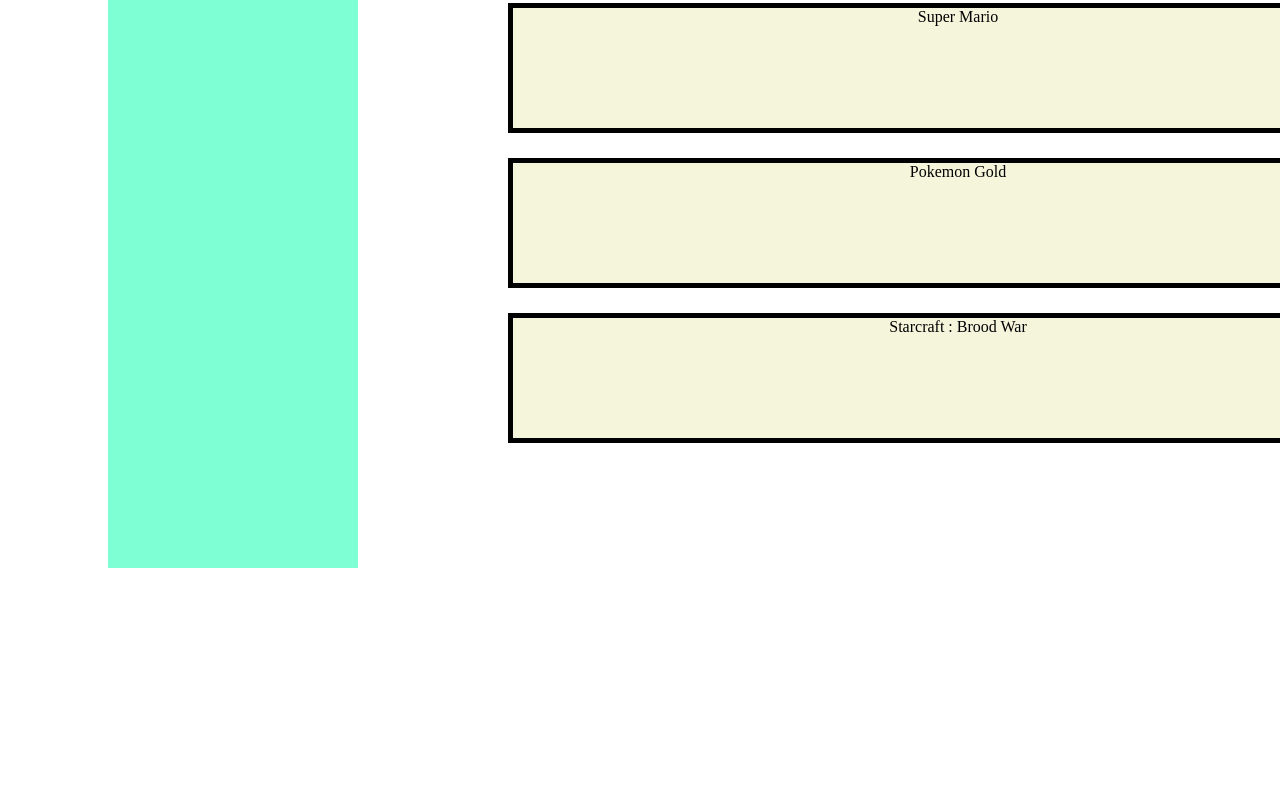
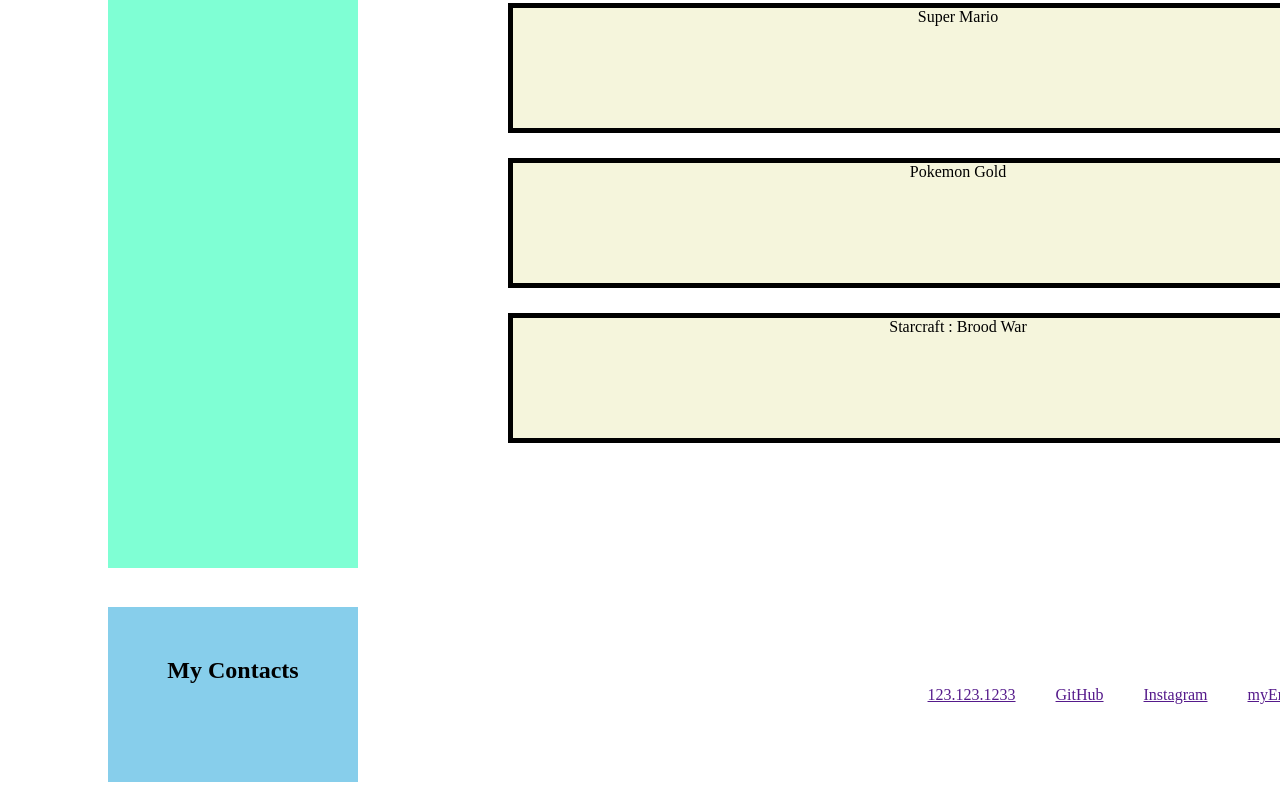
Before and after one commit to ohyubin3/myPortfolio, a plain HTML site: page index.html in a window 1280 px wide. Shown: the part 580-1390 px from the top of the page. Before the commit the page ends 1176 px from the top, so only its background shows below. Drawn offline with Linux system fonts and the light colour scheme.

Commit message:
contact me added

```diff
--- a/index.html
+++ b/index.html
@@ -42,6 +42,19 @@
             </section>
         </div>
 
+        <!-- Contact Me -->
+        <div class="myContacts">
+            <h2 class="my">My Contacts</h2>
+            <section class="contacts">
+                <a href="">123.123.1233</a>
+                <a href="">GitHub</a>
+                <a href="">Instagram</a>
+                <a href="">myEmail@email.com</a>
+            </section>
+        </div>
+
+
+
 </main>
 
 
--- a/style.css
+++ b/style.css
@@ -50,9 +50,21 @@
     margin-left: 100px;
 }
 
+.my{
+    flex-direction: column;
+    background-color: skyblue;
+    height: 75px;
+    width: 150px;
+    padding: 50px;
+    text-align: center;
+    justify-content: flex-start;
+    margin-left: 100px;
+}
+
 
 
 /* RIGHT SIDE CONTENTS STYLES */
+
 /* Headers */
 
 .thisisMe{
@@ -63,6 +75,12 @@
 .awesome-projects{
     display: flex;
 }
+
+.myContacts{
+    display: flex;
+}
+
+
 
 /*  SECTIONS */
 .iAm p{
@@ -85,3 +103,17 @@
     margin-bottom: 25px;
     margin-left: 150px;
 }
+
+
+/* Contact ME */
+
+.myContacts{
+    display: flex;
+    justify-content: space-between;
+    align-items:center;
+}
+
+.contacts{
+    display: flex;
+    justify-content: space-between;
+}
```
